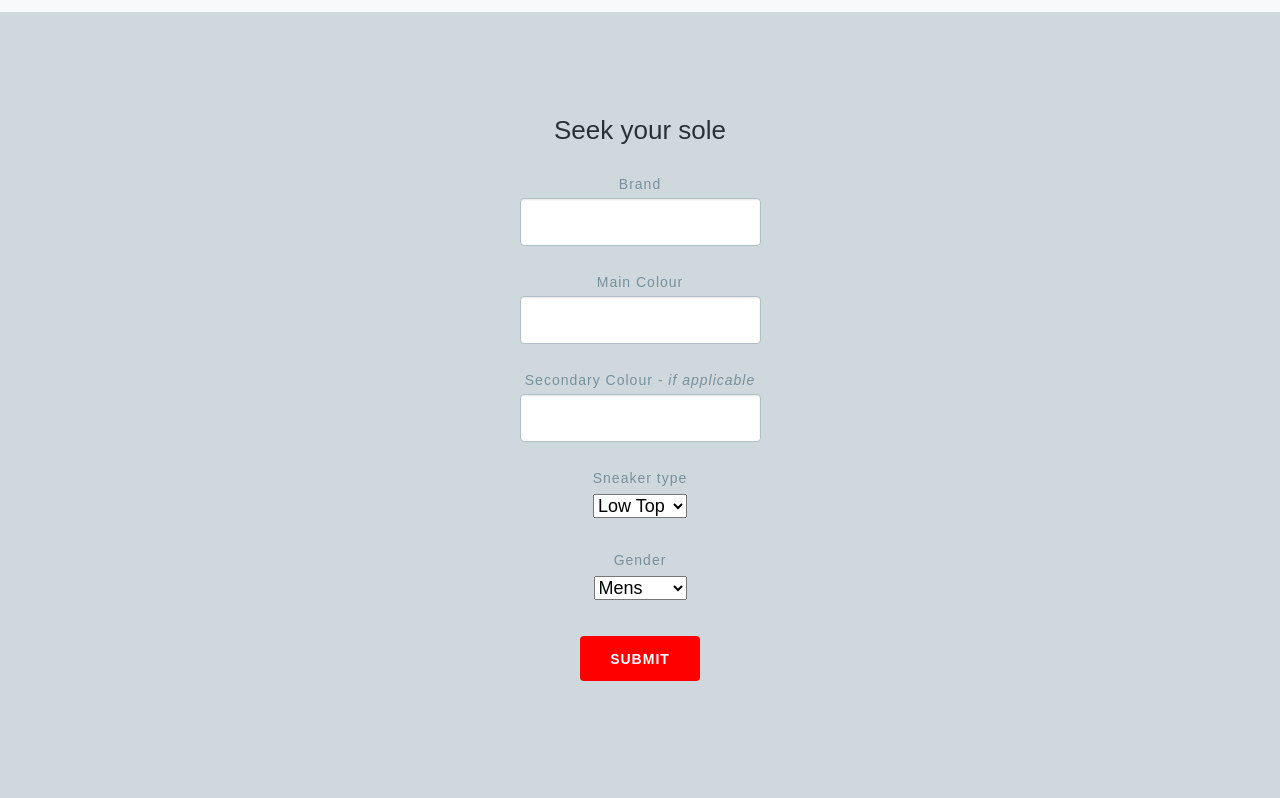
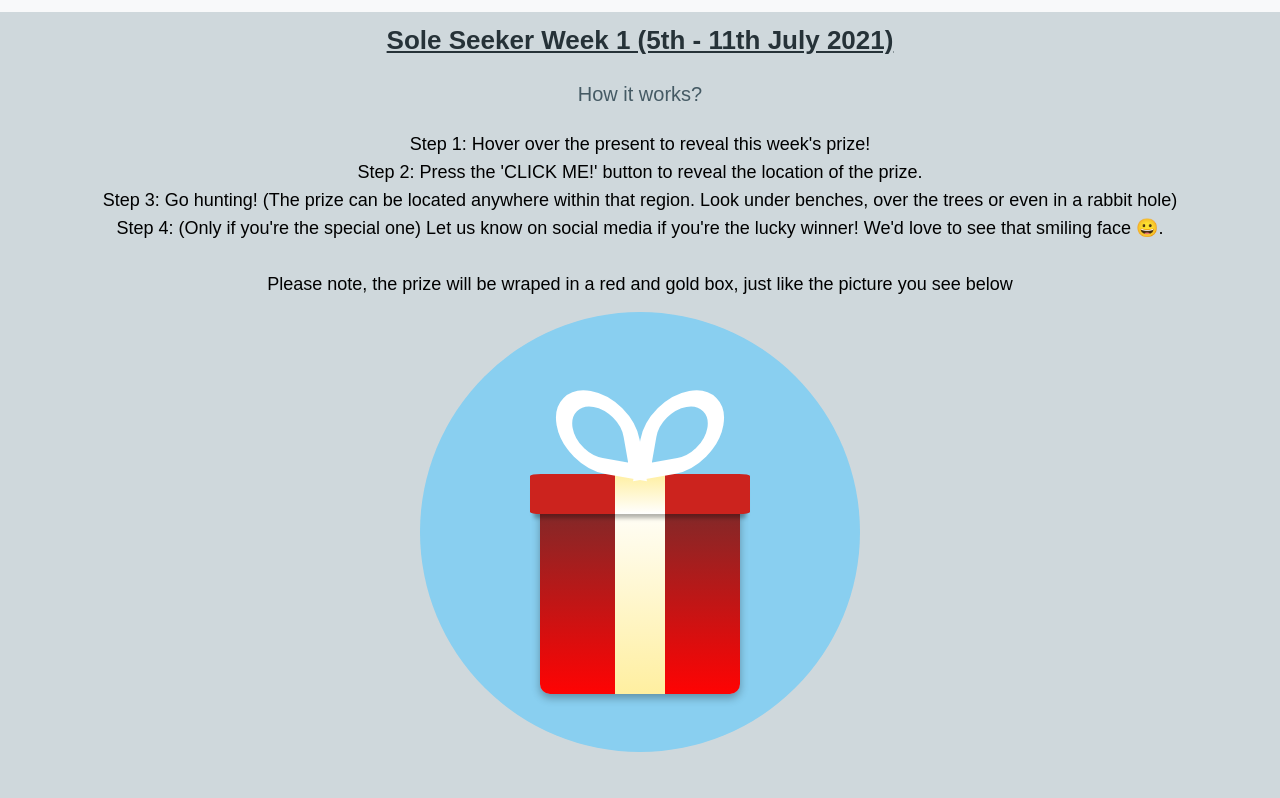
Before and after one commit to Wirey98/SoftwareProject, a Flask app: page /shinder in a window 1280 px wide. Shown: the part 314-1112 px from the top of the page. Run offline with Flask 2, Linux system fonts and the light colour scheme; the visitor is signed in with stand-in values (Sample User, id 1).

```diff
--- a/app.py
+++ b/app.py
@@ -1,6 +1,8 @@
-from flask import Flask, render_template, session, redirect
+from flask import Flask, render_template, session, redirect, request
 from functools import wraps
 import pymongo
+import folium
+import requests
 from pymongo import MongoClient
 
 app = Flask(__name__)
@@ -61,6 +63,42 @@ def forum():
 def homepage():
     return render_template("homepage.html")
 
+@app.route("/homescreen")
+@login_manditory
+def homescreen():
+    return render_template("homescreen.html")
+
+#@app.route("/APIsearch")
+#@login_manditory
+#def shoesearch():
+ #   return render_template("shoesearch.html")
+
+#@app.route("/apiresult", methods=["POST"])
+#@login_manditory
+#def apiresult():
+    #getting the form value
+    #shoes = request.form['shoe']
+ #   r = requests.get('')
+  #  json_object = r.text
+   # return json_object
+    #return render_template("apiresult.html")
+
+
+@app.route("/maptest")
+@login_manditory
+def map():
+    map = folium.Map(
+        location=[53.3379897, -6.259073],
+        tiles='Stamen Terrain',
+        zoom_start=17
+    )
+
+    folium.Circle([53.3379897, -6.259073],
+    radius=200).add_to(map)
+
+    return map._repr_html_()
+
+
 if __name__ == "__main__":
     app.debug = True
     app.run()
--- /dev/null
+++ b/templates/apiresult.html
@@ -0,0 +1,6 @@
+{% extends "base.html" %}
+{% block content %}
+
+<h1>The shoe is {{ shoe }} </h1>
+
+{% endblock%}
--- a/templates/base.html
+++ b/templates/base.html
@@ -23,7 +23,7 @@
                 <div class="collapse navbar-collapse" id="navbarSupportedContent">
                   <ul class="navbar-nav mr-auto">
                     <li class="nav-item active">
-                      <a  style ="color:red" href="/" class="nav-link" href="#"> <b>Home</b> <span class="sr-only">(current)</span></a>
+                      <a  style ="color:red" href="/homescreen" class="nav-link" href="#"> <b>Home</b> <span class="sr-only">(current)</span></a>
                     </li>
                     <li class="nav-item">
                       <a href="shinder" style ="color:red" class="nav-link" href="#"><b>Shoe Seeker</b></a>
@@ -34,11 +34,14 @@
                     <li class="nav-item">
                       <a href="forum" style ="color:red" class="nav-link" href="#"><b>Forum</b></a>
                     </li>
+                    <li class="nav-item">
+                      <a href="APIsearch" style ="color:red" class="nav-link" href="#"><b>Sole Searcher</b></a>
+                    </li>
 
                   </ul>
                   <form class="form-inline my-2 my-lg-0">
-                    <input class="form-control mr-sm-2" type="search" placeholder="Search"  aria-label="Search">
-                    <button class="btn btn-outline-success my-2 my-sm-0" type="submit" style ="background-color:red">Search</button>
+
+                    <a href="homepage" class="btn btn-outline-success my-2 my-sm-0" type="submit" style ="background-color:red">User details</a>
                   </form>
                 </div>
               </nav>
--- a/templates/homepage.html
+++ b/templates/homepage.html
@@ -5,7 +5,7 @@
 <div class="card-wrapper">
     <div class="card">
 
-        <h1 class="center">This is the Homepage</h1>
+        <h1 class="center">Status:</h1>
         <h1 class="center">Logged In</h1>
 
         <div class="center">
--- /dev/null
+++ b/templates/homescreen.html
@@ -0,0 +1,6 @@
+{% extends "base.html"%}
+{% block content %}
+
+<h1>Home Screen</h1>
+
+{% endblock%}
--- a/templates/main.html
+++ b/templates/main.html
@@ -1,5 +1,15 @@
 {% extends "base.html"%}
 {% block content %}
+
+<html>
+<head>
+  <!-- https://codepen.io/RoyLee0702/pen/RwNgVya - for the present animation 03/02/2021 -->
+<style>
+
+div.seeker{
+  text-align: center;
+
+}
 
 
 
@@ -7,116 +17,314 @@
 
 
 
+.box {
+  position: relative;
+
+}
+.box::before {
+  content: "";
+  width: 440px;
+  height: 440px;
+  background-color: #89cff0;
+  position: absolute;
+  z-index: -1;
+  top: 50%;
+  left: 50%;
+  -webkit-transform: translate(-50%, -50%);
+          transform: translate(-50%, -50%);
+  border-radius: 50%;
+}
+.box-body {
+  position: relative;
+  height: 200px;
+  width: 200px;
+  margin-top: 123.3333333333px;
+  background-color: #cc231e;
+  border-bottom-left-radius: 5%;
+  border-bottom-right-radius: 5%;
+  box-shadow: 0px 4px 8px 0px rgba(0, 0, 0, 0.3);
+  background: linear-gradient(#762c2c,#ff0303);
+}
+.box-body .img{
+  opacity: 0;
+  transform: translateY(0%);
+  transition: all 0.5s;
+  margin: 0 auto;
+  display: block;
+}
+.box-body:hover {
+  cursor: pointer;
+  -webkit-animation: box-body 1s forwards ease-in-out;
+          animation: box-body 1s forwards ease-in-out;
+}
+.box-body:hover .img{
+  opacity: 1;
+  z-index: 0;
+  transform: translateY(-157px);
 
 
 
-
-
-
-<!--  Shoe preview template https://www.w3schools.com/css/css_image_gallery.asp  -->
-<html>
-<head>
-<style>
-
-
-
-div.gallery {
-  margin: 5px;
-  border: 1px solid #ccc;
-  float: left;
-  width: 180px;
+}
+.box-body:hover .box-lid {
+  -webkit-animation: box-lid 1s forwards ease-in-out;
+          animation: box-lid 1s forwards ease-in-out;
+}
+.box-body:hover .box-bowtie::before {
+  -webkit-animation: box-bowtie-left 1.1s forwards ease-in-out;
+          animation: box-bowtie-left 1.1s forwards ease-in-out;
+}
+.box-body:hover .box-bowtie::after {
+  -webkit-animation: box-bowtie-right 1.1s forwards ease-in-out;
+          animation: box-bowtie-right 1.1s forwards ease-in-out;
+}
+.box-body::after {
+  content: "";
+  position: absolute;
+  top: 0;
+  bottom: 0;
+  left: 50%;
+  -webkit-transform: translateX(-50%);
+          transform: translateX(-50%);
+  width: 50px;
+  background: linear-gradient(#ffffff,#ffefa0)
+}
+.box-lid {
+  position: absolute;
+  z-index: 1;
+  left: 50%;
+  -webkit-transform: translateX(-50%);
+          transform: translateX(-50%);
+  bottom: 90%;
+  height: 40px;
+  background-color: #cc231e;
+  height: 40px;
+  width: 220px;
+  border-radius: 5%;
+  box-shadow: 0 8px 4px -4px rgba(0, 0, 0, 0.3);
+}
+.box-lid::after {
+  content: "";
+  position: absolute;
+  top: 0;
+  bottom: 0;
+  left: 50%;
+  -webkit-transform: translateX(-50%);
+          transform: translateX(-50%);
+  width: 50px;
+  background: linear-gradient(#ffefa0,#fff)
+}
+.box-bowtie {
+  z-index: 1;
+  height: 100%;
+}
+.box-bowtie::before, .box-bowtie::after {
+  content: "";
+  width: 83.3333333333px;
+  height: 83.3333333333px;
+  border: 16.6666666667px solid white;
+  border-radius: 50% 50% 0 50%;
+  position: absolute;
+  bottom: 99%;
+  z-index: -1;
+}
+.box-bowtie::before {
+  left: 50%;
+  -webkit-transform: translateX(-100%) skew(10deg, 10deg);
+          transform: translateX(-100%) skew(10deg, 10deg);
+}
+.box-bowtie::after {
+  left: 50%;
+  -webkit-transform: translateX(0%) rotate(90deg) skew(10deg, 10deg);
+          transform: translateX(0%) rotate(90deg) skew(10deg, 10deg);
 }
 
-div.gallery:hover {
-  border: 1px solid #777;
+@-webkit-keyframes box-lid {
+  0%,
+  42% {
+    -webkit-transform: translate3d(-50%, 0%, 0) rotate(0deg);
+            transform: translate3d(-50%, 0%, 0) rotate(0deg);
+  }
+  60% {
+    -webkit-transform: translate3d(-85%, -230%, 0) rotate(-25deg);
+            transform: translate3d(-85%, -230%, 0) rotate(-25deg);
+  }
+  90%, 100% {
+    -webkit-transform: translate3d(-119%, 225%, 0) rotate(-70deg);
+            transform: translate3d(-119%, 225%, 0) rotate(-70deg);
+  }
 }
 
-div.gallery img {
-  width: 100%;
-  height: auto;
+@keyframes box-lid {
+  0%,
+  42% {
+    -webkit-transform: translate3d(-50%, 0%, 0) rotate(0deg);
+            transform: translate3d(-50%, 0%, 0) rotate(0deg);
+  }
+  60% {
+    -webkit-transform: translate3d(-85%, -230%, 0) rotate(-25deg);
+            transform: translate3d(-85%, -230%, 0) rotate(-25deg);
+  }
+  90%, 100% {
+    -webkit-transform: translate3d(-119%, 225%, 0) rotate(-70deg);
+            transform: translate3d(-119%, 225%, 0) rotate(-70deg);
+  }
+}
+@-webkit-keyframes box-body {
+  0% {
+    -webkit-transform: translate3d(0%, 0%, 0) rotate(0deg);
+            transform: translate3d(0%, 0%, 0) rotate(0deg);
+  }
+  25% {
+    -webkit-transform: translate3d(0%, 25%, 0) rotate(20deg);
+            transform: translate3d(0%, 25%, 0) rotate(20deg);
+  }
+  50% {
+    -webkit-transform: translate3d(0%, -15%, 0) rotate(0deg);
+            transform: translate3d(0%, -15%, 0) rotate(0deg);
+  }
+  70% {
+    -webkit-transform: translate3d(0%, 0%, 0) rotate(0deg);
+            transform: translate3d(0%, 0%, 0) rotate(0deg);
+  }
+}
+@keyframes box-body {
+  0% {
+    -webkit-transform: translate3d(0%, 0%, 0) rotate(0deg);
+            transform: translate3d(0%, 0%, 0) rotate(0deg);
+  }
+  25% {
+    -webkit-transform: translate3d(0%, 25%, 0) rotate(20deg);
+            transform: translate3d(0%, 25%, 0) rotate(20deg);
+  }
+  50% {
+    -webkit-transform: translate3d(0%, -15%, 0) rotate(0deg);
+            transform: translate3d(0%, -15%, 0) rotate(0deg);
+  }
+  70% {
+    -webkit-transform: translate3d(0%, 0%, 0) rotate(0deg);
+            transform: translate3d(0%, 0%, 0) rotate(0deg);
+  }
+}
+@-webkit-keyframes box-bowtie-right {
+  0%,
+  50%,
+  75% {
+    -webkit-transform: translateX(0%) rotate(90deg) skew(10deg, 10deg);
+            transform: translateX(0%) rotate(90deg) skew(10deg, 10deg);
+  }
+  90%,
+  100% {
+    -webkit-transform: translate(-50%, -15%) rotate(45deg) skew(10deg, 10deg);
+            transform: translate(-50%, -15%) rotate(45deg) skew(10deg, 10deg);
+    box-shadow: 0px 4px 8px -4px rgba(0, 0, 0, 0.3);
+  }
+}
+@keyframes box-bowtie-right {
+  0%,
+  50%,
+  75% {
+    -webkit-transform: translateX(0%) rotate(90deg) skew(10deg, 10deg);
+            transform: translateX(0%) rotate(90deg) skew(10deg, 10deg);
+  }
+  90%,
+  100% {
+    -webkit-transform: translate(-50%, -15%) rotate(45deg) skew(10deg, 10deg);
+            transform: translate(-50%, -15%) rotate(45deg) skew(10deg, 10deg);
+    box-shadow: 0px 4px 8px -4px rgba(0, 0, 0, 0.3);
+  }
+}
+@-webkit-keyframes box-bowtie-left {
+  0% {
+    -webkit-transform: translateX(-100%) rotate(0deg) skew(10deg, 10deg);
+            transform: translateX(-100%) rotate(0deg) skew(10deg, 10deg);
+  }
+  50%,
+  75% {
+    -webkit-transform: translate(-50%, -15%) rotate(45deg) skew(10deg, 10deg);
+            transform: translate(-50%, -15%) rotate(45deg) skew(10deg, 10deg);
+  }
+  90%,
+  100% {
+    -webkit-transform: translateX(-100%) rotate(0deg) skew(10deg, 10deg);
+            transform: translateX(-100%) rotate(0deg) skew(10deg, 10deg);
+  }
+}
+@keyframes box-bowtie-left {
+  0% {
+    -webkit-transform: translateX(-100%) rotate(0deg) skew(10deg, 10deg);
+            transform: translateX(-100%) rotate(0deg) skew(10deg, 10deg);
+  }
+  50%,
+  75% {
+    -webkit-transform: translate(-50%, -15%) rotate(45deg) skew(10deg, 10deg);
+            transform: translate(-50%, -15%) rotate(45deg) skew(10deg, 10deg);
+  }
+  90%,
+  100% {
+    -webkit-transform: translateX(-100%) rotate(0deg) skew(10deg, 10deg);
+            transform: translateX(-100%) rotate(0deg) skew(10deg, 10deg);
+  }
 }
 
-div.desc {
-  padding: 15px;
-  text-align: center;
-}
 
 </style>
 </head>
 <body>
 
-  <div class="card-wrapper">
-
-    <div class "card">
 
 
-    <h1 class="center">Seek your sole</h1>
+<div class = "seeker">
 
-    <form class ="center" name="signup_form">
+<h1><strong><u>Sole Seeker Week 1 (5th - 11th July 2021)</u></strong></h1>
 
-        <label for="brand">Brand</label>
-        <input type="text" name="brand" class="field" required >
+<h2><strong></strong>How it works?</strong></h2>
+
+<p>
+Step 1: Hover over the present to reveal this week's prize!
+</br>
+Step 2: Press the 'CLICK ME!' button to reveal the location of the prize.
+</br>
+Step 3: Go hunting! (The prize can be located anywhere within that region. Look under benches, over the trees or even in a rabbit hole)
+</br>
+Step 4: (Only if you're the special one) Let us know on social media if you're the lucky winner! We'd love to see that smiling face &#128512;.
+</br> </br>
+Please note, the prize will be wraped in a red and gold box, just like the picture you see below
+</br>
+</p>
 
 
-        <label for="mColour">Main Colour</label>
-        <input type="text" name="mcolour" class="field" required>
 
-        <label for="sColour">Secondary Colour <i>- if applicable</i></label>
-        <input type="text" name="scolour" class="field" required>
-
-        <label for="sneakertype">Sneaker type</label>
-        <select id="sneakertype" name="sneakertype" required>
-          <option value="LowTop">Low Top</option>
-          <option value="HighTop">High Top</option>
-          </select><br><br>
-
-        <label for="gender">Gender</label>
-        <select id="gender" name="gender" required>
-          <option value="mens">Mens</option>
-          <option value="womens">Womens</option>
-          <option value="unisex">Unisex</option>
-          </select>
-
-        <p class="error error--hidden"></p>
-
-        <input type="submit" value="Submit" style ="background-color:red" class='btn'>
+</div>
 
 
-    </form>
+<div class="container">
+  <div class="row">
+    <div class="col-12 mt-5 d-flex justify-content-center">
+      <div class="box">
+        <div class="box-body">
+          <img class="img" src="https://cdn.discordapp.com/attachments/631534372574593034/807318271496945724/shoesbttf.png">
+          <div class="box-lid">
+
+            <div class="box-bowtie"></div>
+
+          </div>
+        </div>
+      </div>
+    </div>
   </div>
 </div>
 
-<div class="gallery">
-  <a target="_blank" href="https://www.pikpng.com/pngl/m/272-2720813_transparent-nike-air-max-transparent-background-nike-air.png">
-    <img src="https://www.pikpng.com/pngl/m/272-2720813_transparent-nike-air-max-transparent-background-nike-air.png" alt="Cinque Terre" width="600" height="400">
-  </a>
-  <div class="desc">Nike</div>
-</div>
 
-<div class="gallery">
-  <a target="_blank" href="https://p1.hiclipart.com/preview/854/923/720/s-converse-all-star-unpaired-of-converse-all-star-high-top-sneaker-png-clipart.jpg">
-    <img src="https://p1.hiclipart.com/preview/854/923/720/s-converse-all-star-unpaired-of-converse-all-star-high-top-sneaker-png-clipart.jpg" alt="Forest" width="600" height="400">
-  </a>
-  <div class="desc">Converse</div>
-</div>
+</br>
+</br>
+</br>
+</br>
+<center><a href="maptest" class="btn" type="submit" >Click me!</a>
 
-<div class="gallery">
-  <a target="_blank" href="https://www.pngkey.com/png/full/125-1257203_checkered-vans-png-nz-justin-bieber-vans-shoes.png">
-    <img src="https://www.pngkey.com/png/full/125-1257203_checkered-vans-png-nz-justin-bieber-vans-shoes.png" alt="Northern Lights" width="600" height="400">
-  </a>
-  <div class="desc">Vans</div>
-</div>
-
-<div class="gallery">
-  <a target="_blank" href="https://p.kindpng.com/picc/s/244-2441212_yeezy-frozen-yellow-stock-yeezy-350-v2-lineup.png">
-    <img src="https://p.kindpng.com/picc/s/244-2441212_yeezy-frozen-yellow-stock-yeezy-350-v2-lineup.png" alt="Mountains" width="600" height="400">
-  </a>
-  <div class="desc">Yeezy's</div>
-</div>
-
+<p>Special Shout Out to our Sponsor Nike for providing this weeks prize!</p>
+</center>
 
 </body>
 </html>
 
-
 {% endblock%}
--- a/user/models.py
+++ b/user/models.py
@@ -2,7 +2,6 @@
 from passlib.hash import pbkdf2_sha256
 from app import database1
 import uuid
-
 
 class User:
 
```
Also changed, not shown: templates/shoesearch.html (added, +14 -0 lines), 1 other file.
